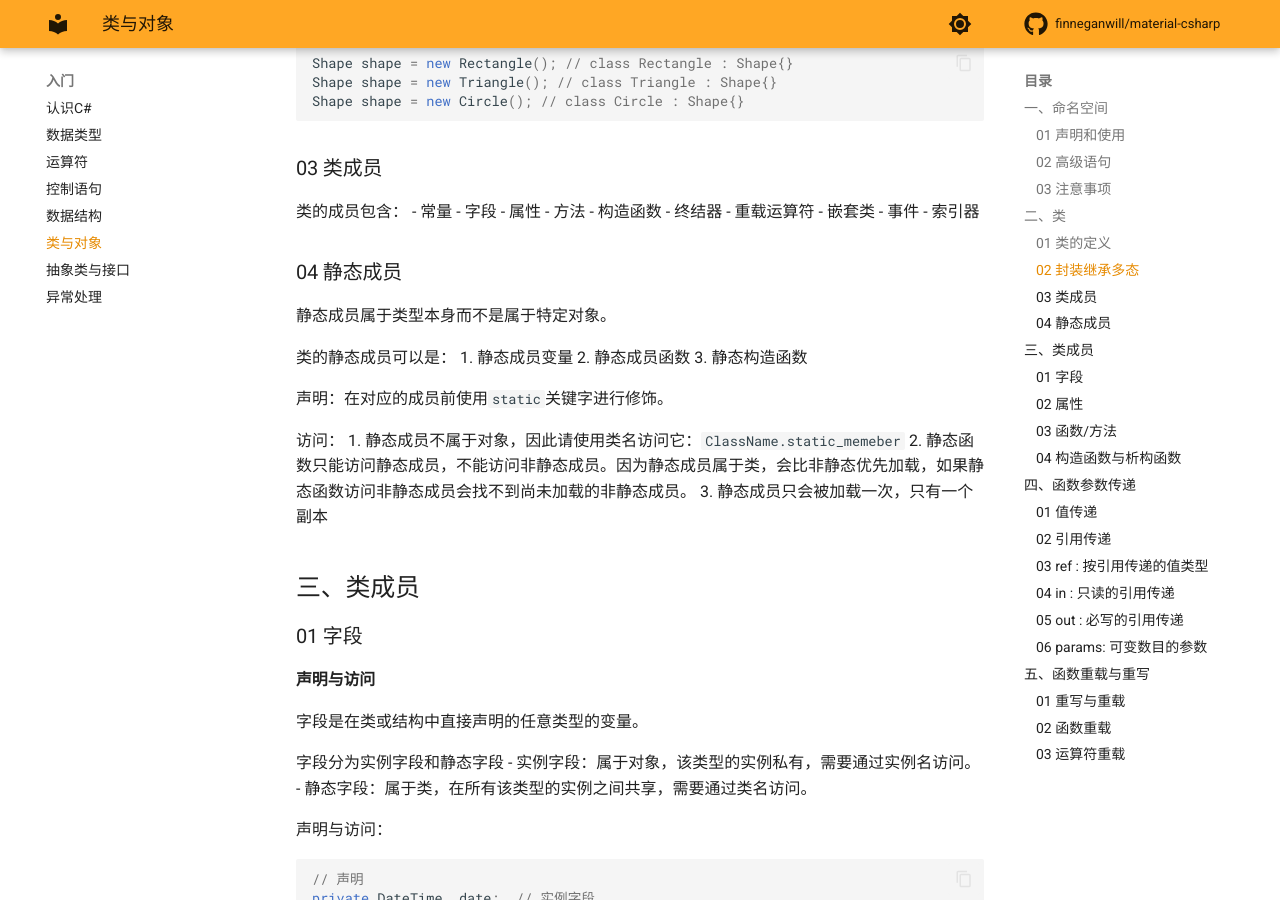
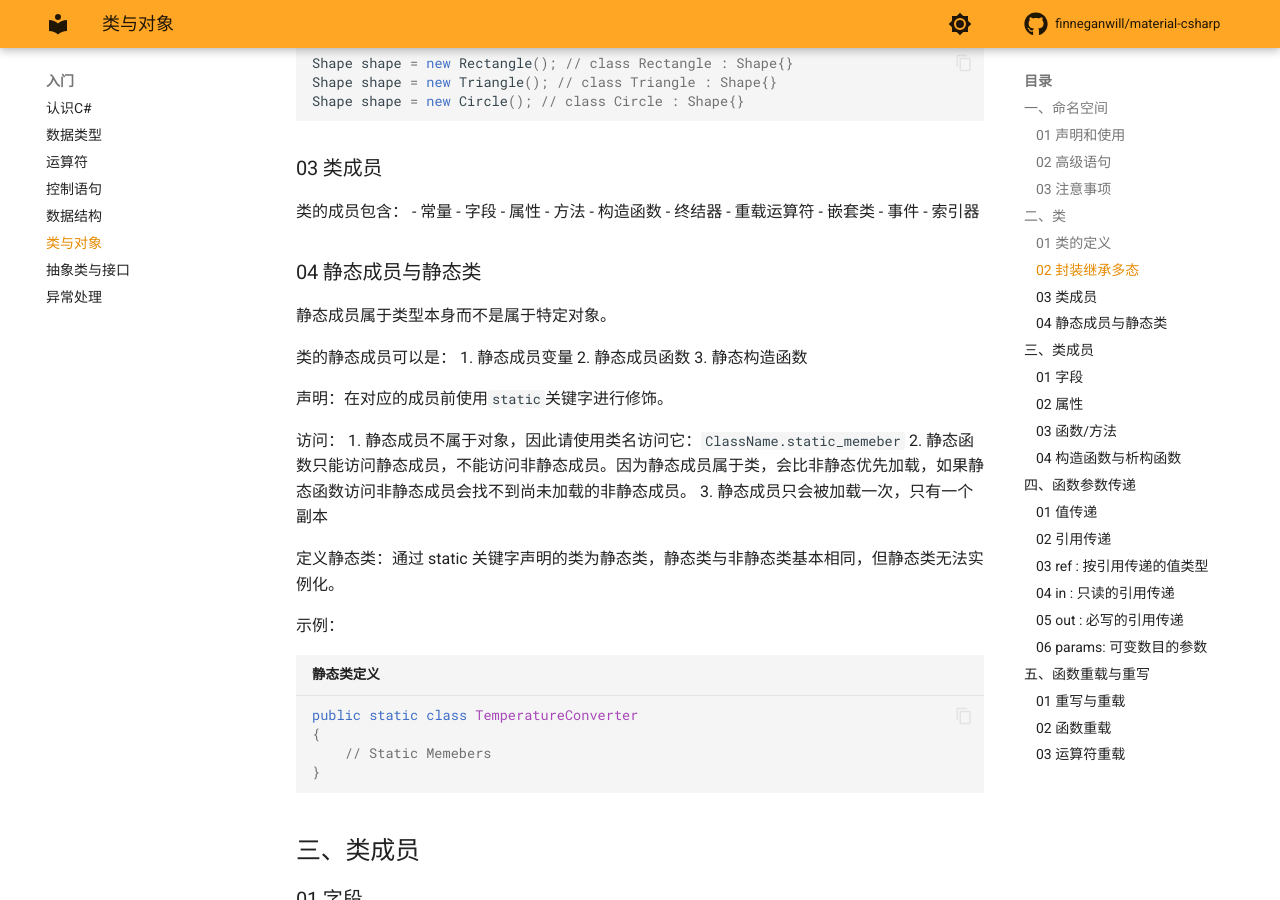
Before and after one commit to finneganwill/material-csharp, an MkDocs documentation site: the page built from docs/入门/05 类与对象.md, in a window 1280 px wide and 900 px high, scrolled down 2622 px. Built offline with MkDocs 1.6.1 and Material for MkDocs 9.7.7, drawn with Linux system fonts in a browser that asks for light colours; comment, search, counter and statistics services are not loaded.

Commit message:
vault backup: 2023-03-21 13:47:49

````diff
--- a/docs/入门/05 类与对象.md
+++ b/docs/入门/05 类与对象.md
@@ -93,6 +93,7 @@ public class Student
 	}
 }
 ```
+
 ### 02 封装继承多态
 封装：为了防止对实现细节的访问，把一个或多个项目封闭在一个物理的或者逻辑的包中。
 >成员访问修饰符：
@@ -134,7 +135,7 @@ Shape shape = new Circle(); // class Circle : Shape{}
 - 事件
 - 索引器
 
-### 04 静态成员
+### 04 静态成员与静态类
 静态成员属于类型本身而不是属于特定对象。
 
 类的静态成员可以是：
@@ -149,6 +150,16 @@ Shape shape = new Circle(); // class Circle : Shape{}
 2. 静态函数只能访问静态成员，不能访问非静态成员。因为静态成员属于类，会比非静态优先加载，如果静态函数访问非静态成员会找不到尚未加载的非静态成员。
 3. 静态成员只会被加载一次，只有一个副本
 
+定义静态类：通过 static 关键字声明的类为静态类，静态类与非静态类基本相同，但静态类无法实例化。
+
+示例：
+```csharp title="静态类定义"
+public static class TemperatureConverter
+{
+	// Static Memebers
+}
+
+```
 
 
 ## 三、类成员
````
Also changed, not shown: docs/入门/06 抽象类与接口.md (+2 -2 lines), docs/入门/.obsidian/workspace.json.
